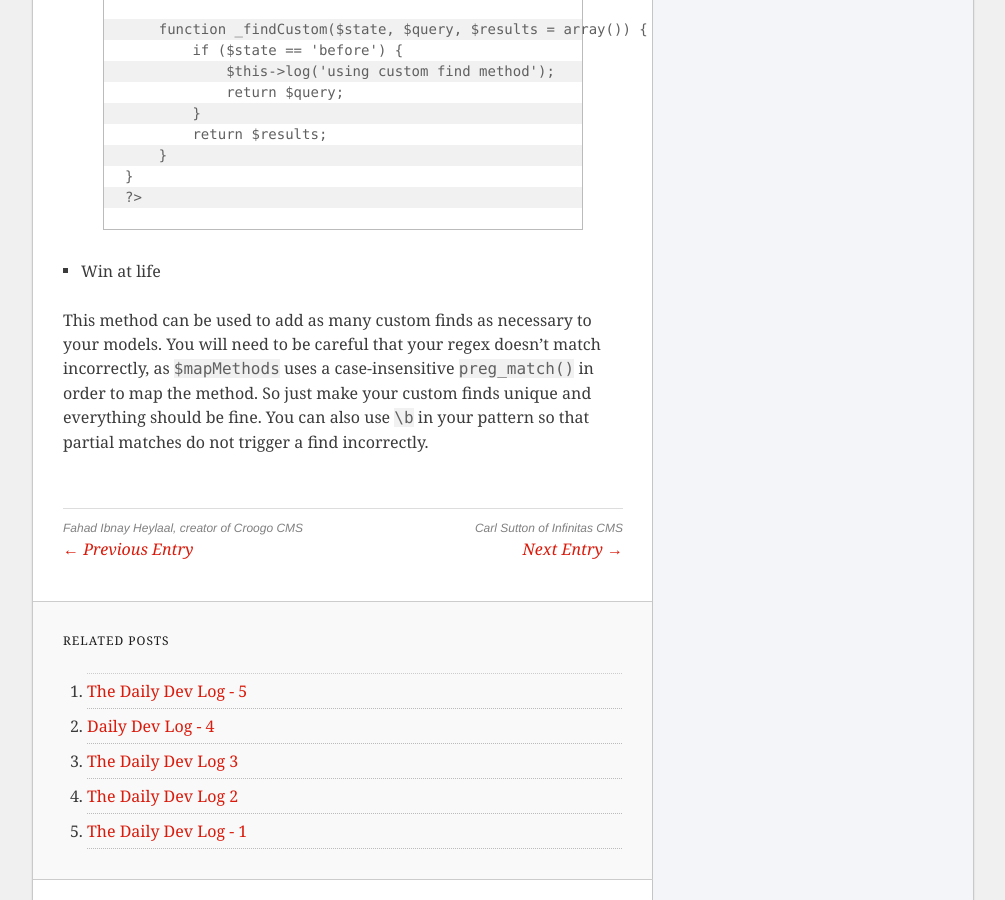
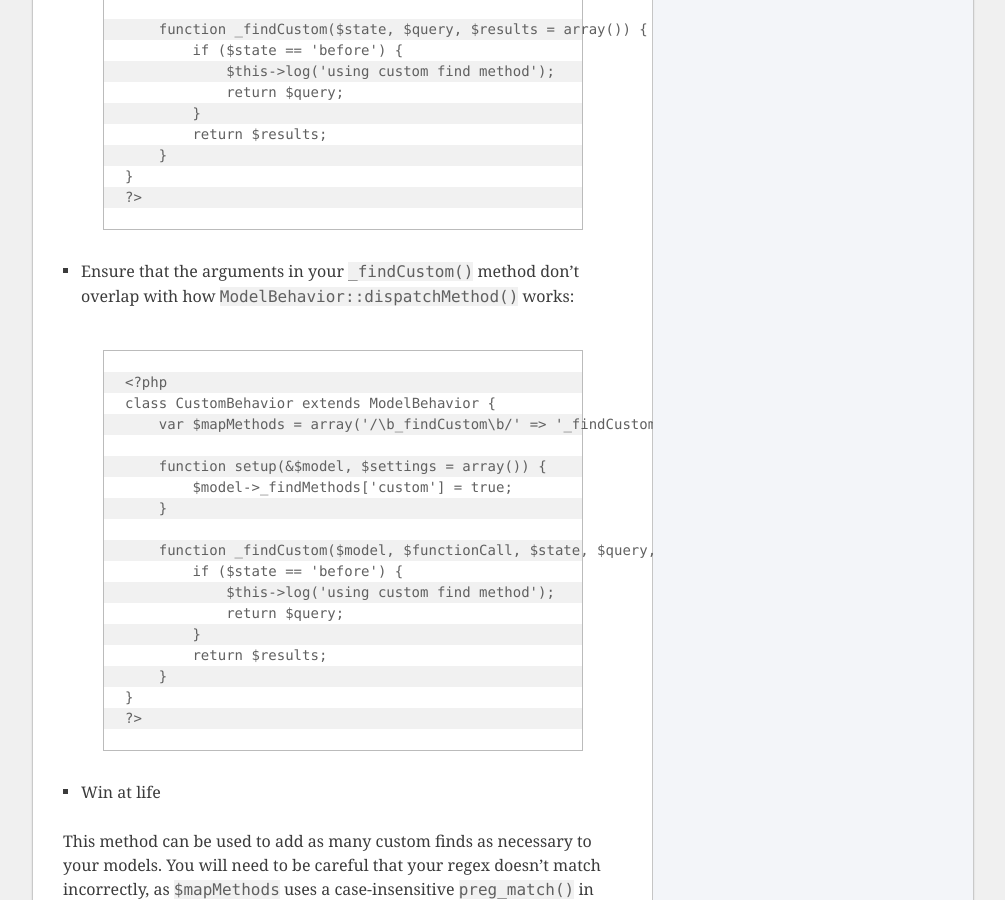
Before and after one commit to husayt/josediazgonzalez.com, a Jekyll site: the page built from _posts/2010-12-01-embedding-custom-finds-in-behaviors.markdown, in a window 1280 px wide and 900 px high, scrolled down 3056 px. Shown: the whole window, without its empty margins (136-1141 px from the left). Built offline with Jekyll 4.4.1, drawn with Linux system fonts in a browser that asks for light colours; Markdown is read by kramdown in place of the engine named in the settings; comment, search, counter and statistics services are not loaded.

Commit message:
updated custom find doc

```diff
--- a/_posts/2010-12-01-embedding-custom-finds-in-behaviors.markdown
+++ b/_posts/2010-12-01-embedding-custom-finds-in-behaviors.markdown
@@ -136,6 +136,28 @@ class CustomBehavior extends ModelBehavior {
 ?>
 {% endhighlight %}
 
+* Ensure that the arguments in your `_findCustom()` method don't overlap with how `ModelBehavior::dispatchMethod()` works:
+
+{% highlight php %}
+<?php
+class CustomBehavior extends ModelBehavior {
+    var $mapMethods = array('/\b_findCustom\b/' => '_findCustom');
+
+    function setup(&$model, $settings = array()) {
+        $model->_findMethods['custom'] = true;
+    }
+
+    function _findCustom($model, $functionCall, $state, $query, $results = array()) {
+        if ($state == 'before') {
+            $this->log('using custom find method');
+            return $query;
+        }
+        return $results;
+    }
+}
+?>
+{% endhighlight %}
+
 * Win at life
 
 This method can be used to add as many custom finds as necessary to your models. You will need to be careful that your regex doesn't match incorrectly, as `$mapMethods` uses a case-insensitive `preg_match()` in order to map the method. So just make your custom finds unique and everything should be fine. You can also use `\b` in your pattern so that partial matches do not trigger a find incorrectly.
```
